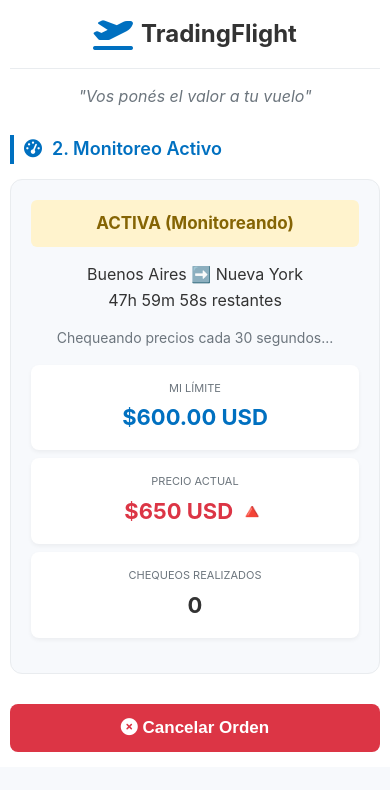
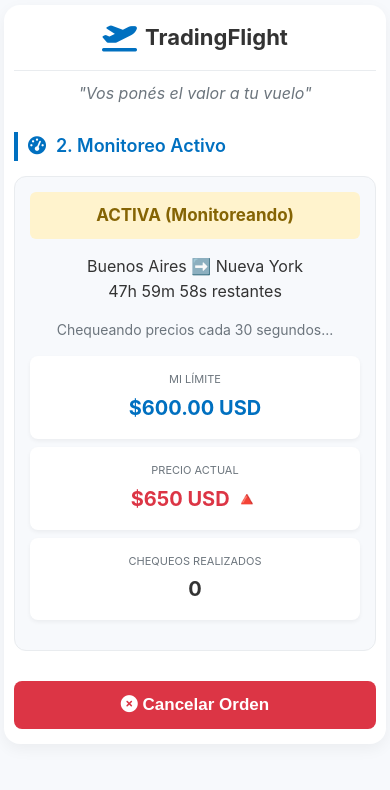
Before and after one commit to marcosgregoric/tradingflight, a plain HTML site: page index.html in a window 390 px wide. Both pictures are taken after a click on the button "Crear Orden de Trading". Drawn offline with Linux system fonts and the light colour scheme.

Commit message:
Update index.html

```diff
--- a/index.html
+++ b/index.html
@@ -18,30 +18,30 @@
         --border-radius: 8px;
     }
 
-        /* *Ajuste Crucial: Asegurarse de que nada desborde el ancho de la pantalla* */
+    /* *Ajuste Crucial:* Asegurar que no haya desbordamiento accidental */
     html, body {
-            overflow-x: hidden;
         width: 100%;
+        margin: 0;
+        padding: 0;
+        /* Quitamos overflow-x: hidden para poder scrollear si sigue desbordando y diagnosticarlo */
     }
 
     body {
         font-family: var(--font-family);
         background-color: var(--secondary-color);
-            margin: 0;
-            padding: 20px;
         color: var(--text-color);
         line-height: 1.6;
     }
 
     .container {
-            width: 100%; /* El contenedor ocupa el 100% del espacio disponible */
+        width: calc(100% - 20px); /* Dejamos 10px de margen a cada lado */
         max-width: 800px;
-            margin: 0 auto;
+        margin: 10px auto; /* Centrar con 10px de margen superior/inferior */
         background: #fff;
-            padding: 30px;
+        padding: 20px;
         border-radius: 16px;
-            box-shadow: 0 10px 30px rgba(0, 0, 0, 0.05);
-            box-sizing: border-box; /* Incluir padding y borde en el ancho total */
+        box-shadow: 0 5px 15px rgba(0, 0, 0, 0.05);
+        box-sizing: border-box; /* CLAVE: padding y border incluidos en el ancho */
     }
 
     /* LOGO y TÍTULO (Mantenido) */
@@ -50,31 +50,12 @@
         align-items: center;
         justify-content: center;
         padding-bottom: 15px;
-            margin-bottom: 25px;
+        margin-bottom: 20px;
         border-bottom: 1px solid var(--light-gray);
     }
-
-        .logo-icon {
-            font-size: 32px;
-            color: var(--primary-color);
-            margin-right: 8px;
-        }
-
-        h1 {
-            font-size: 28px;
-            font-weight: 700;
-            color: var(--text-color);
-            margin: 0;
-        }
-
-        .slogan {
-            text-align: center;
-            font-style: italic;
-            color: #6c757d;
-            margin-top: -10px;
-            margin-bottom: 15px;
-        }
-
+    .logo-icon { font-size: 32px; color: var(--primary-color); margin-right: 8px; }
+    h1 { font-size: 28px; font-weight: 700; color: var(--text-color); margin: 0; }
+    .slogan { text-align: center; font-style: italic; color: #6c757d; margin-top: -10px; margin-bottom: 15px; }
     h2 {
         font-size: 22px;
         font-weight: 600;
@@ -88,43 +69,21 @@
     /* --- Estilos de Formulario --- */
     .form-grid {
         display: grid;
-            grid-template-columns: 1fr 1fr;
+        grid-template-columns: 1fr 1fr; /* 2 columnas en escritorio */
         gap: 20px;
         margin-bottom: 20px;
     }
-
-        .form-group {
-            display: flex;
-            flex-direction: column;
-        }
-
-        label {
-            font-weight: 600;
-            margin-bottom: 6px;
-            color: #555;
-            font-size: 14px;
-        }
-
+    .form-group { display: flex; flex-direction: column; }
+    label { font-weight: 600; margin-bottom: 6px; color: #555; font-size: 14px; }
     input:not([type="checkbox"]), select {
         padding: 10px 12px;
         border: 1px solid var(--light-gray);
         border-radius: var(--border-radius);
         font-size: 15px;
+        box-sizing: border-box; /* CLAVE: asegurar que inputs no desborden */
     }
-
-        #precio-limite {
-            font-size: 24px;
-            font-weight: 700;
-            color: var(--danger-color);
-            border: 2px solid var(--danger-color);
-            text-align: center;
-            background-color: #fffafa;
-        }
-
-        .full-width {
-            grid-column: 1 / 3;
-        }
-
+    #precio-limite { font-size: 24px; font-weight: 700; color: var(--danger-color); border: 2px solid var(--danger-color); text-align: center; background-color: #fffafa; }
+    .full-width { grid-column: 1 / 3; }
     .btn-primary {
         background-color: var(--primary-color);
         color: white;
@@ -136,7 +95,8 @@
         font-weight: 600;
         grid-column: 1 / 3;
         margin-top: 10px;
-            width: 100%; /* Asegurar que el botón ocupe todo el ancho disponible */
+        width: 100%;
+        box-sizing: border-box;
     }
 
     /* --- Estilos del Panel de Trading Activo (Mantenido) --- */
@@ -146,90 +106,56 @@
         border-radius: 12px;
         padding: 20px;
         margin-top: 15px;
+        box-sizing: border-box;
+    }
+    /* Resto de estilos del panel (status, metric-grid, etc.) mantenidos... */
+    .status-box { font-size: 17px; font-weight: 700; padding: 10px; border-radius: 6px; margin-bottom: 15px; text-align: center; }
+    .metric-grid { display: grid; grid-template-columns: repeat(3, 1fr); gap: 10px; text-align: center; margin-bottom: 15px; }
+    .metric-box { background: #fff; padding: 15px 8px; border-radius: var(--border-radius); box-shadow: 0 2px 4px rgba(0, 0, 0, 0.05); }
+    .metric-title { font-size: 11px; color: #6c757d; margin-bottom: 3px; text-transform: uppercase; }
+    .metric-value { font-size: 26px; font-weight: 700; color: var(--text-color); }
+    #active-order-section, #execution-success { display: none; }
+    .status-waiting { background-color: #fff3cd; color: #856404; }
+    .status-executed { background-color: var(--success-color); color: white; }
+    .price-current { color: var(--danger-color); }
+    .price-down { color: var(--success-color); }
+
+    /* ======================================= */
+    /* MEDIA QUERIES (APLICACIÓN MÓVIL ESTRICTA) */
+    /* ======================================= */
+    @media (max-width: 650px) {
+        .container {
+            width: 98%; /* Ocupa casi todo el ancho */
+            margin: 5px auto; /* Márgenes mínimos */
+            padding: 15px 10px; /* Padding interno reducido */
         }
 
-        .status-box {
-            font-size: 17px;
-            font-weight: 700;
-            padding: 10px;
-            border-radius: 6px;
-            margin-bottom: 15px;
-            text-align: center;
-        }
-
-        .metric-grid {
-            display: grid;
-            grid-template-columns: repeat(3, 1fr);
-            gap: 10px;
-            text-align: center;
-            margin-bottom: 15px;
-        }
-
-        .metric-box {
-            background: #fff;
-            padding: 15px 8px;
-            border-radius: var(--border-radius);
-            box-shadow: 0 2px 4px rgba(0, 0, 0, 0.05);
-        }
-
-        .metric-title {
-            font-size: 11px;
-            color: #6c757d;
-            margin-bottom: 3px;
-            text-transform: uppercase;
-        }
-
-        .metric-value {
-            font-size: 26px;
-            font-weight: 700;
-            /* Colores de estado (mantener la definición) */
-            color: var(--text-color);
-        }
-
-        /* Ocultar sección de demo al inicio */
-        #active-order-section, #execution-success {
-            display: none;
-        }
-
-        /* ======================================= */
-        /* MEDIA QUERIES (OPTIMIZACIÓN MÓVIL ESTRICTA) */
-        /* ======================================= */
-        @media (max-width: 650px) {
-            body {
-                padding: 0; /* Eliminar padding del body */
-            }
-
-            .container {
-                padding: 15px 10px; /* Reducir padding horizontal del contenedor al mínimo */
-                border-radius: 0;
-            }
-
-            /* FORZAR Apilamiento de 2 columnas a 1 columna */
+        /* FORZAR Apilamiento de 2 columnas a 1 columna para el formulario */
         .form-grid {
-                grid-template-columns: 1fr; /* Una sola columna para formularios */
+            grid-template-columns: 1fr;
             gap: 15px;
         }
         .full-width {
             grid-column: 1 / 2;
         }
 
-            /* Métricas: Forzar 1 columna para mayor claridad */
+        /* Métricas: Forzar 1 columna */
         .metric-grid {
             grid-template-columns: 1fr;
             gap: 8px;
         }
 
         /* Títulos y fuentes más pequeños */
-            h1 { font-size: 24px; }
+        h1 { font-size: 22px; }
         h2 { font-size: 18px; }
-            .metric-value { font-size: 22px; }
+        .metric-value { font-size: 20px; }
+        .logo-icon { font-size: 28px; }
+
+        /* Asegurar que el padding del panel de trading se mantenga bajo */
+        .trading-panel {
+            padding: 15px;
         }
-
-        /* --- Colores de estado (separados del responsive para claridad) --- */
-        .status-waiting { background-color: #fff3cd; color: #856404; }
-        .status-executed { background-color: var(--success-color); color: white; }
-        .price-current { color: var(--danger-color); }
-        .price-down { color: var(--success-color); }
+    }
 </style>
 </head>
 <body>
```
Lines whose indentation alone changed are shown as unchanged.
